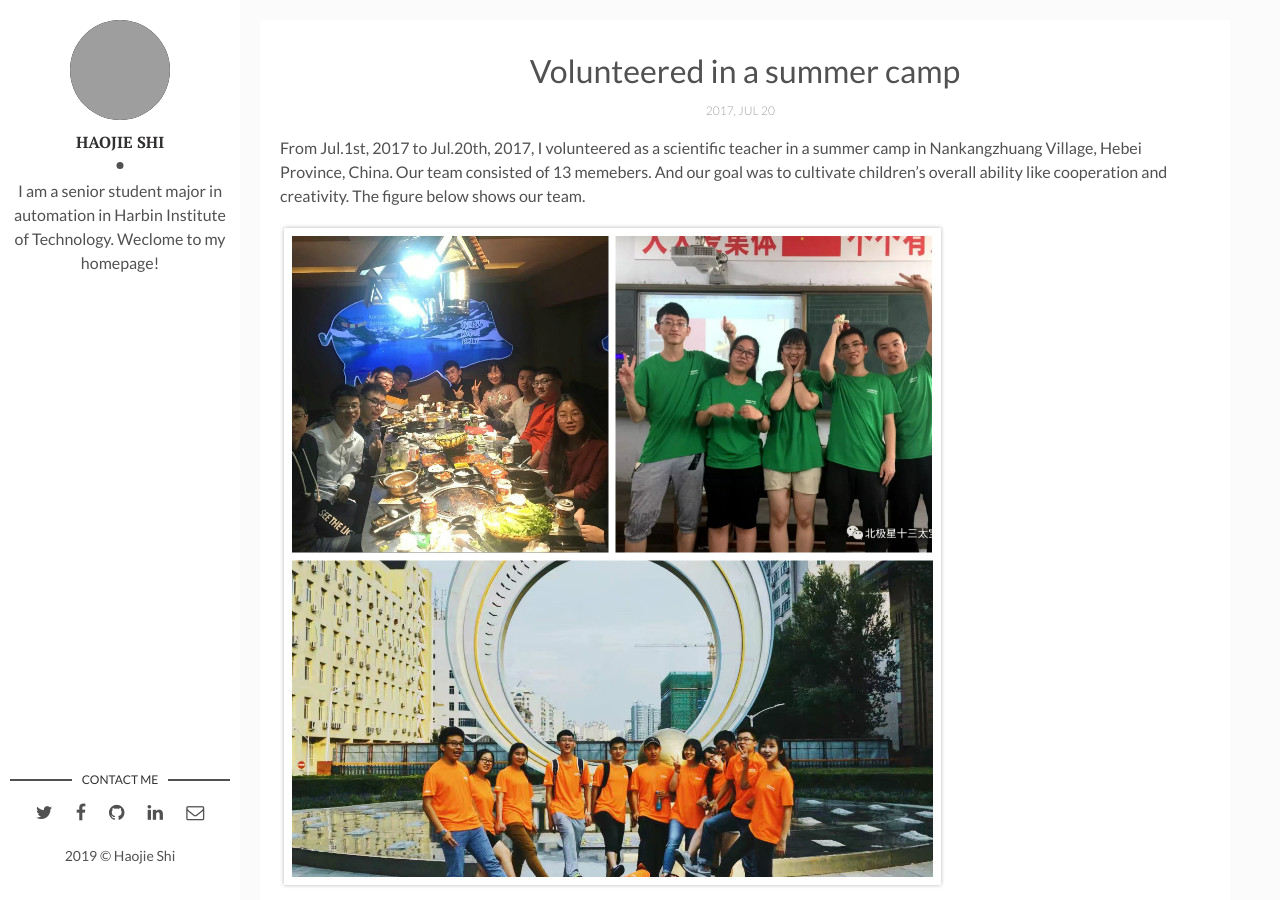
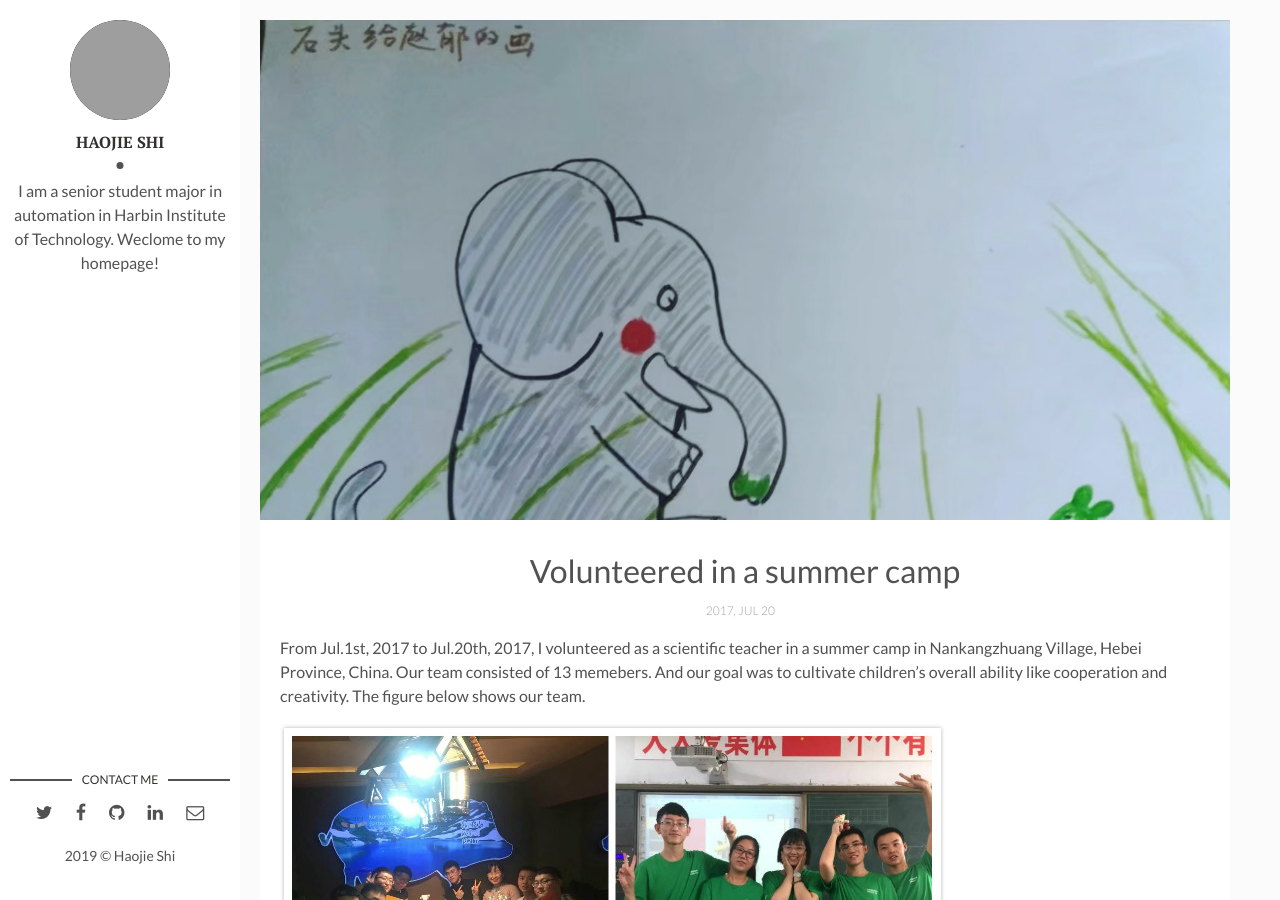
Before and after one commit to ZhuoZhi-HIT/Postgraduate.github.io, a Jekyll site: the page built from _posts/2017-07-20-Volunteered in a summer camp.md, in a window 1280 px wide and 900 px high. Built offline with Jekyll 4.4.1, drawn with Linux system fonts in a browser that asks for light colours; comment, search, counter and statistics services are not loaded; grey boxes are pictures that could not be loaded.

Commit message:
Update Volunteered in a summer camp

```diff
--- a/_posts/2017-07-20-Volunteered in a summer camp.md
+++ b/_posts/2017-07-20-Volunteered in a summer camp.md
@@ -2,6 +2,7 @@
 title: Volunteered in a summer camp
 layout: post
 tags: Nankangzhuang Village
+img: tofriend.jpg
 ---
 From Jul.1st, 2017 to Jul.20th, 2017, I volunteered as a scientific teacher in a summer camp in Nankangzhuang Village, Hebei Province, China. Our team consisted of 13 memebers. And our goal was to cultivate children's overall ability like cooperation and creativity. The figure below shows our team.
 
```
